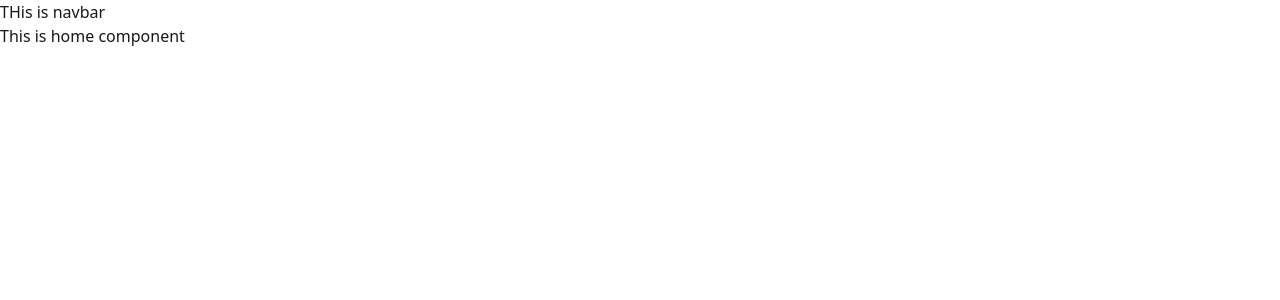
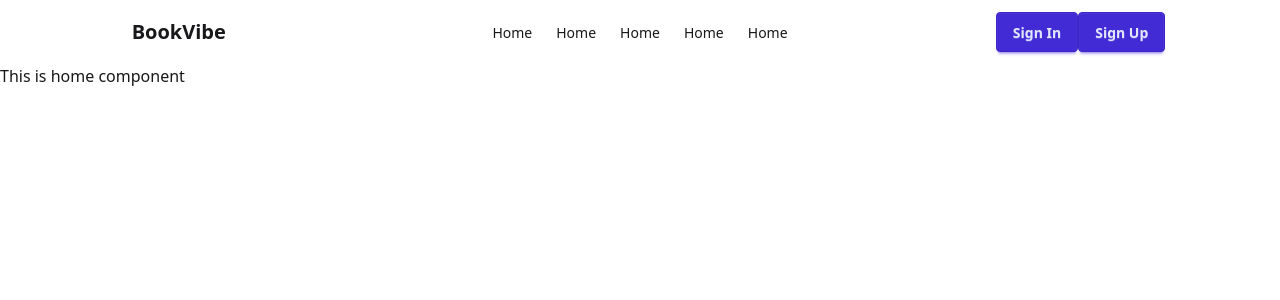
Before and after one commit to jnakht/book-vibe, a React (Vite) app: page / in a window 1280 px wide. Shown: the top 300 px of the page. Built offline with nearby package versions, Linux system fonts and the light colour scheme.

Commit message:
working on navbar

```diff
--- a/src/assets/Components/Navbar/Navbar.jsx
+++ b/src/assets/Components/Navbar/Navbar.jsx
@@ -1,9 +1,39 @@
+import { NavLink } from "react-router-dom";
 
 
 const Navbar = () => {
     return (
-        <div>
-            <h3>THis is navbar</h3>
+        <div className="navbar  w-10/12 mx-auto">
+            <div className="navbar-start">
+                <div className="dropdown">
+                    <div tabIndex={0} role="button" className="btn btn-ghost lg:hidden">
+                        <svg xmlns="http://www.w3.org/2000/svg" className="h-5 w-5" fill="none" viewBox="0 0 24 24" stroke="currentColor"> <path strokeLinecap="round" strokeLinejoin="round" strokeWidth="2" d="M4 6h16M4 12h8m-8 6h16" /> </svg>
+                    </div>
+                    <ul
+                        tabIndex={0}
+                        className="menu menu-sm dropdown-content bg-base-100 rounded-box z-1 mt-3 w-52 p-2 shadow">
+                        <NavLink>Jisan</NavLink>
+                        <NavLink>Home</NavLink>
+                        <NavLink>Home</NavLink>
+                        <NavLink>Home</NavLink>
+                        <NavLink>Home</NavLink>
+                    </ul>
+                </div>
+                <a className="btn btn-ghost text-xl">BookVibe</a>
+            </div>
+            <div className="navbar-center hidden lg:flex">
+                <ul className="menu menu-horizontal px-1 flex gap-6">
+                        <NavLink>Home</NavLink>
+                        <NavLink>Home</NavLink>
+                        <NavLink>Home</NavLink>
+                        <NavLink>Home</NavLink>
+                        <NavLink>Home</NavLink>
+                </ul>
+            </div>
+            <div className="navbar-end">
+                <button className="btn btn-primary">Sign In</button>
+                <button className="btn btn-primary">Sign Up</button>
+            </div>
         </div>
     );
 };
```
